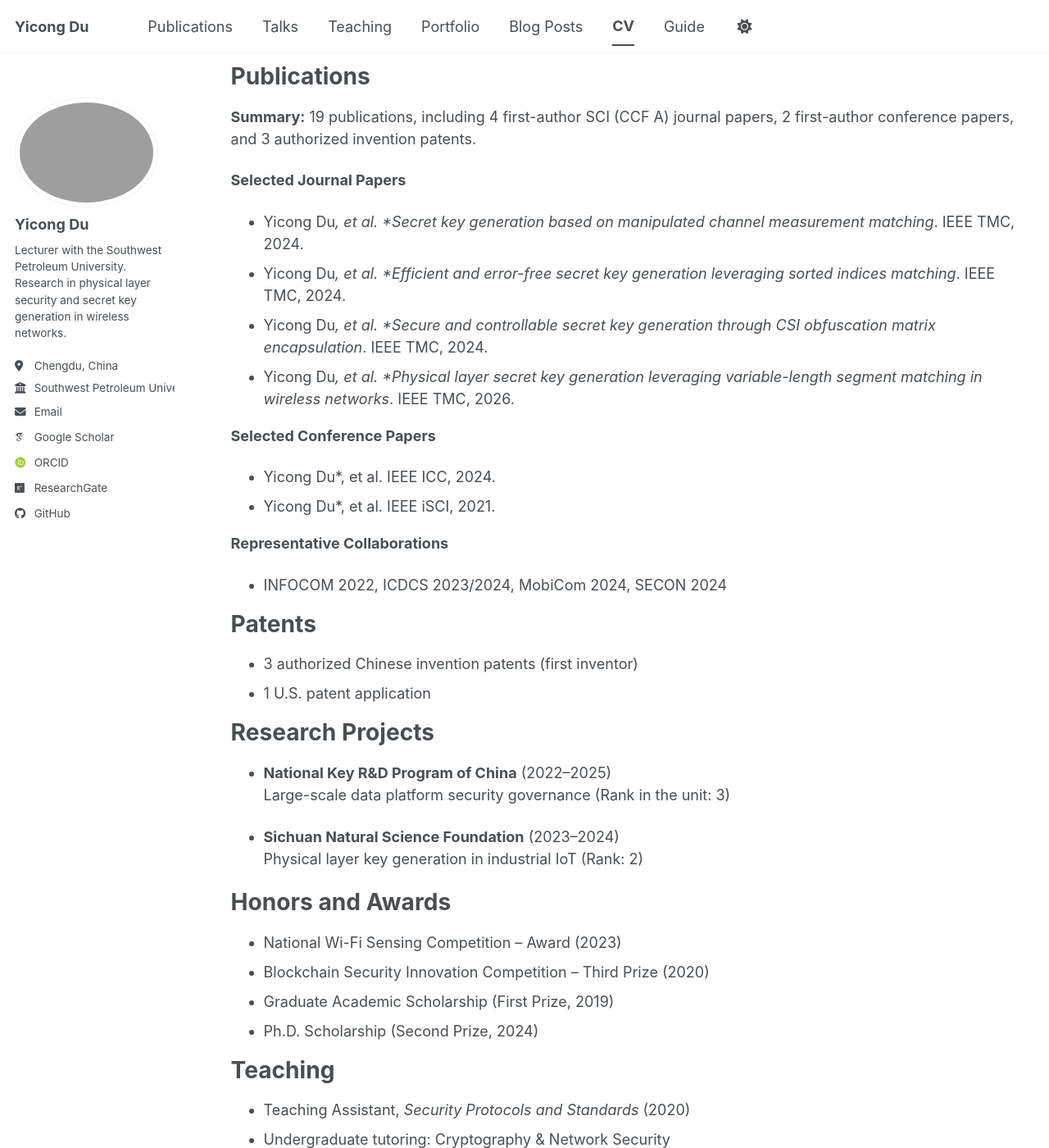
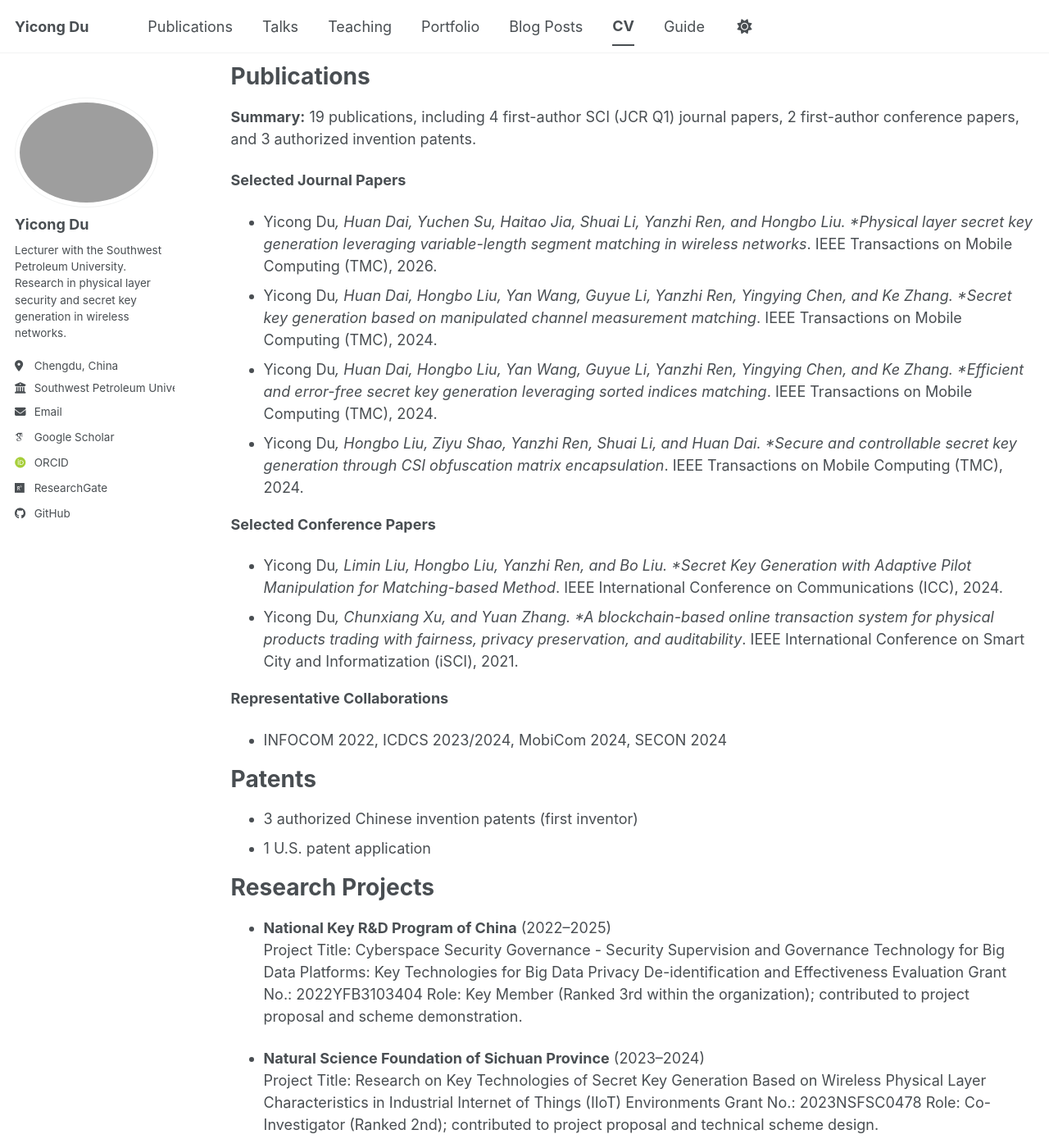
Before and after one commit to DozzzeN/yc_du, a Jekyll site: the page built from _pages/cv.md, in a window 1280 px wide and 1400 px high, scrolled down 731 px. Shown: the whole window at 82% size. Built offline with Jekyll 4.4.1, drawn with Linux system fonts in a browser that asks for light colours; some web fonts are replaced; a script bundle is joined from its source files by our own code; library files that are not in the unit come from our copies; some of the changed text lies outside the part shown.

Commit message:
Revise CV details including education and publications
Updated educational qualifications, publication details, research projects, and academic service roles.

```diff
--- a/_pages/cv.md
+++ b/_pages/cv.md
@@ -11,13 +11,13 @@ redirect_from:
 
 Education
 ======
-* **Ph.D. in Electronic Information**
+* **Eng.D. in Electronic Information**
   University of Electronic Science and Technology of China, 2021.09 – 2025.12
   Advisor: Prof. Hongbo Liu
   Research Group: Internet Security Team
 
 * **Visiting Ph.D. (Joint Training Program)**
-  University of Oulu, 2024.09 – 2025.09
+  University of Oulu, 2024.09 – 2025.08
   Advisor: Prof. Shuai Li
 
 * **M.S. in Cyberspace Security**
@@ -39,17 +39,17 @@ Research Interests
 
 Publications
 ======
-**Summary:** 19 publications, including 4 first-author SCI (CCF A) journal papers, 2 first-author conference papers, and 3 authorized invention patents.
+**Summary:** 19 publications, including 4 first-author SCI (JCR Q1) journal papers, 2 first-author conference papers, and 3 authorized invention patents.
 
 **Selected Journal Papers**
-* Yicong Du*, et al. *Secret key generation based on manipulated channel measurement matching*. IEEE TMC, 2024.
-* Yicong Du*, et al. *Efficient and error-free secret key generation leveraging sorted indices matching*. IEEE TMC, 2024.
-* Yicong Du*, et al. *Secure and controllable secret key generation through CSI obfuscation matrix encapsulation*. IEEE TMC, 2024.
-* Yicong Du*, et al. *Physical layer secret key generation leveraging variable-length segment matching in wireless networks*. IEEE TMC, 2026.
+* Yicong Du*, Huan Dai, Yuchen Su, Haitao Jia, Shuai Li, Yanzhi Ren, and Hongbo Liu. *Physical layer secret key generation leveraging variable-length segment matching in wireless networks*. IEEE Transactions on Mobile Computing (TMC), 2026.
+* Yicong Du*, Huan Dai, Hongbo Liu, Yan Wang, Guyue Li, Yanzhi Ren, Yingying Chen, and Ke Zhang. *Secret key generation based on manipulated channel measurement matching*. IEEE Transactions on Mobile Computing (TMC), 2024.
+* Yicong Du*, Huan Dai, Hongbo Liu, Yan Wang, Guyue Li, Yanzhi Ren, Yingying Chen, and Ke Zhang. *Efficient and error-free secret key generation leveraging sorted indices matching*. IEEE Transactions on Mobile Computing (TMC), 2024.
+* Yicong Du*, Hongbo Liu, Ziyu Shao, Yanzhi Ren, Shuai Li, and Huan Dai. *Secure and controllable secret key generation through CSI obfuscation matrix encapsulation*. IEEE Transactions on Mobile Computing (TMC), 2024.
 
 **Selected Conference Papers**
-* Yicong Du*, et al. IEEE ICC, 2024.
-* Yicong Du*, et al. IEEE iSCI, 2021.
+* Yicong Du*, Limin Liu, Hongbo Liu, Yanzhi Ren, and Bo Liu. *Secret Key Generation with Adaptive Pilot Manipulation for Matching-based Method*. IEEE International Conference on Communications (ICC), 2024.
+* Yicong Du*, Chunxiang Xu, and Yuan Zhang. *A blockchain-based online transaction system for physical products trading with fairness, privacy preservation, and auditability*. IEEE International Conference on Smart City and Informatization (iSCI), 2021.
 
 **Representative Collaborations**
 * INFOCOM 2022, ICDCS 2023/2024, MobiCom 2024, SECON 2024
@@ -64,18 +64,22 @@ Patents
 Research Projects
 ======
 * **National Key R&D Program of China** (2022–2025)
-  Large-scale data platform security governance (Rank in the unit: 3)
+  Project Title: Cyberspace Security Governance - Security Supervision and Governance Technology for Big Data Platforms: Key Technologies for Big Data Privacy De-identification and Effectiveness Evaluation
+  Grant No.: 2022YFB3103404
+  Role: Key Member (Ranked 3rd within the organization); contributed to project proposal and scheme demonstration.
 
-* **Sichuan Natural Science Foundation** (2023–2024)
-  Physical layer key generation in industrial IoT (Rank: 2)
+* **Natural Science Foundation of Sichuan Province** (2023–2024)
+  Project Title: Research on Key Technologies of Secret Key Generation Based on Wireless Physical Layer Characteristics in Industrial Internet of Things (IIoT) Environments
+  Grant No.: 2023NSFSC0478
+  Role: Co-Investigator (Ranked 2nd); contributed to project proposal and technical scheme design.
 
 
 Honors and Awards
 ======
-* National Wi-Fi Sensing Competition – Award (2023)
-* Blockchain Security Innovation Competition – Third Prize (2020)
-* Graduate Academic Scholarship (First Prize, 2019)
-* Ph.D. Scholarship (Second Prize, 2024)
+* The 1st Wi-Fi Sensing Contest – Award (2023)
+* Blockchain Technology Network Security Application Innovation Contest – Third Prize (2020)
+* Ph.D. Academic Scholarship (Second Prize, 2024)
+* Excellent Graduate Student (2019)
 
 
 Teaching
@@ -86,14 +90,23 @@ Teaching
 
 Academic Service
 ======
-* Reviewer for journals: IEEE IoT J., IEEE TIFS, IEEE/ACM TON
-* Reviewer for conferences: INFOCOM, ICC, WCNC, IWQoS, MASS, ICPADS
+* **Journal Reviewer:**
+  * *IEEE/ACM Transactions on Networking* (TON)
+  * *IEEE Transactions on Information Forensics and Security* (TIFS)
+  * *ACM Transactions on Privacy and Security* (TOPS)
+  * *IEEE Internet of Things Journal* (IoT-J)
+
+* **Technical Program Committee (TPC) / External Reviewer:**
+  * **IEEE INFOCOM** (2022–2024, 2026)
+  * **IEEE ICC** (2022, 2024), **IEEE VTC** (2025), **IEEE WCNC** (2024, 2026)
+  * **IEEE IWQoS** (2024), **IEEE CNS** (2023), **IEEE MASS** (2024)
+  * **TrustCom** (2024), **ICPADS** (2022), **WASA** (2024)
 
 
 Skills
 ======
 * **Programming:** Python, MATLAB, Java
-* **Research Tools:** Wireless channel measurement, simulation, ML-based modeling
+* **Research Tools:** Wireless channel measurement, simulation
 
 
 Service and Leadership
```
